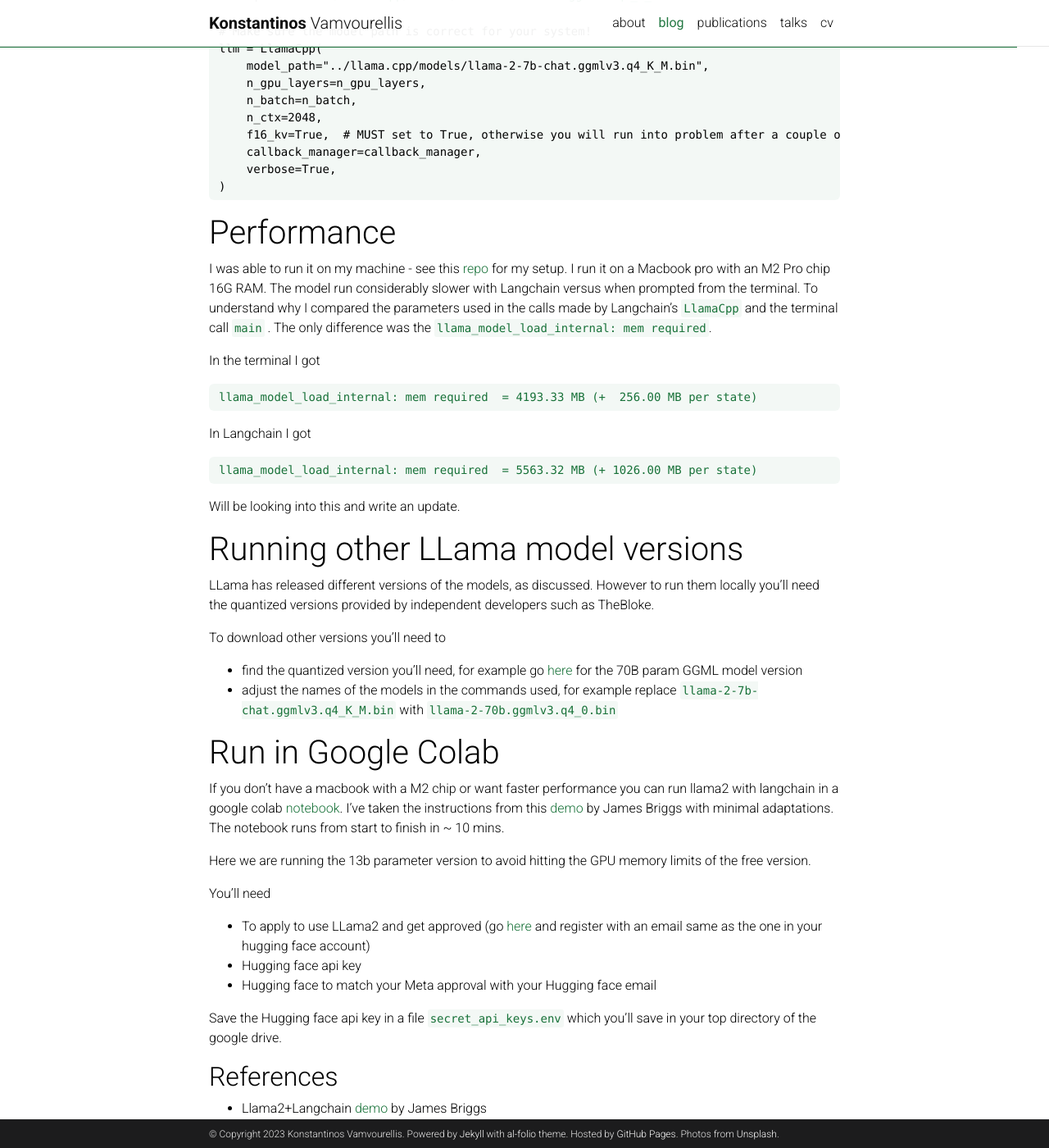
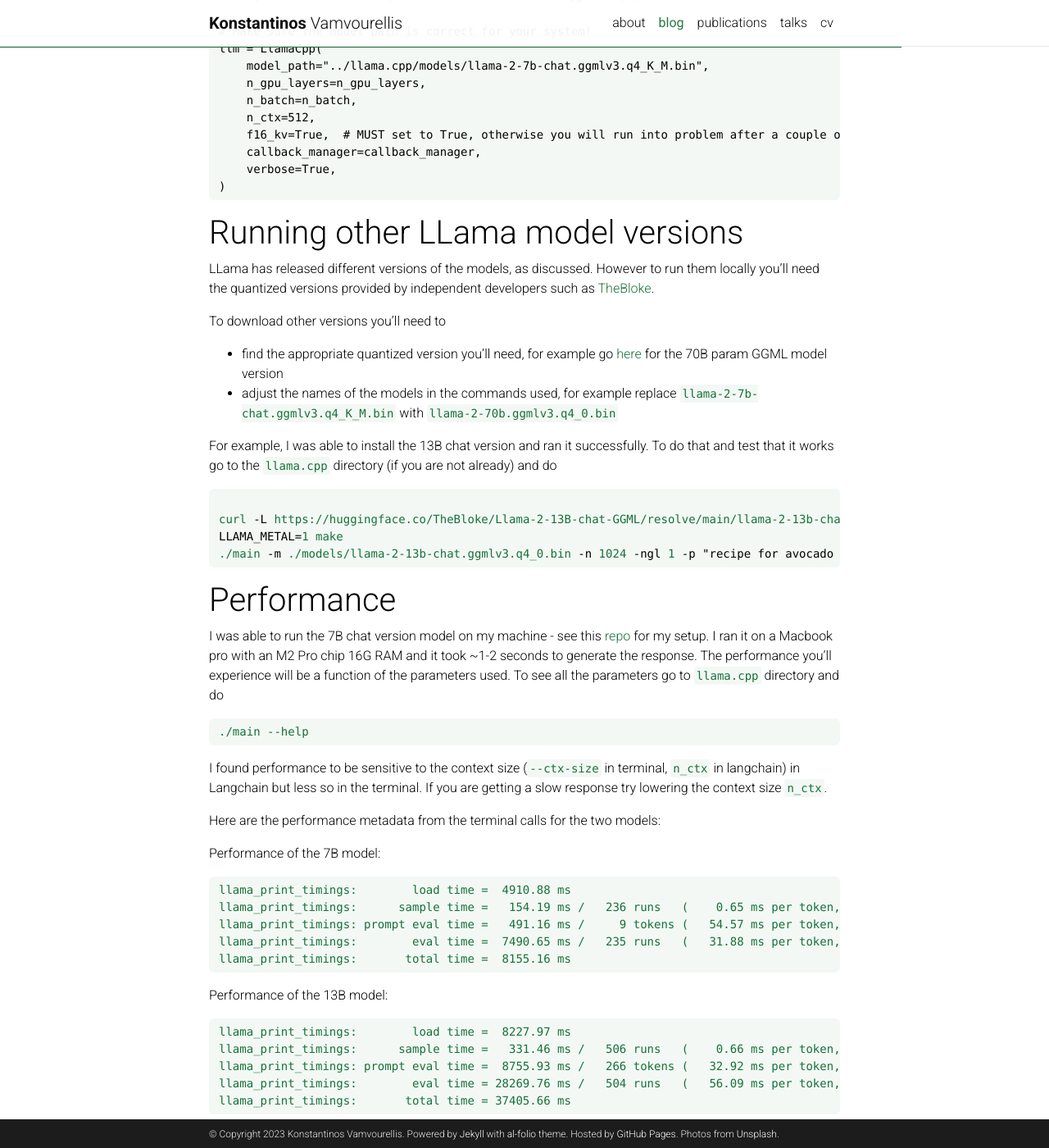
Before and after one commit to bayesways/bayesways.github.io, a Jekyll site: the page built from _posts/2023-07-23-Local LLama2-Langchain on a macbook pro.md, in a window 1280 px wide and 1400 px high, scrolled down 3844 px. Shown: the whole window at 82% size. Built offline with Jekyll 4.4.1, drawn with Linux system fonts in a browser that asks for light colours; comment, search, counter and statistics services are not loaded; a style sheet for code colours, icons or effects is not loaded; some of the changed text lies outside the part shown.

Commit message:
update post with performance data

````diff
--- a/_posts/2023-07-23-Local LLama2-Langchain on a macbook pro.md
+++ b/_posts/2023-07-23-Local LLama2-Langchain on a macbook pro.md
@@ -180,7 +180,7 @@ llm = LlamaCpp(
     model_path="../llama.cpp/models/llama-2-7b-chat.ggmlv3.q4_K_M.bin",
     n_gpu_layers=n_gpu_layers,
     n_batch=n_batch,
-    n_ctx=2048,
+    n_ctx=512,
     f16_kv=True,  # MUST set to True, otherwise you will run into problem after a couple of calls
     callback_manager=callback_manager,
     verbose=True,
@@ -188,35 +188,59 @@ llm = LlamaCpp(
 ```
 
 
-# Performance
-I was able to run it on my machine - see this [repo](https://github.com/bayesways/local_llama2_demo) for my setup.
-I run it on a Macbook pro with an M2 Pro chip 16G RAM. The model run considerably slower with Langchain versus when prompted from the terminal. To understand why I compared the parameters used in the calls made by Langchain's `LlamaCpp` and the terminal call `main` . The only difference was the `llama_model_load_internal: mem required`.
+# Running other LLama model versions
 
-In the terminal I got
-```
-llama_model_load_internal: mem required  = 4193.33 MB (+  256.00 MB per state)
+LLama has released different versions of the models, as discussed. However to run them locally you'll need the quantized versions provided by independent developers such as [TheBloke](https://huggingface.co/TheBloke).
+
+To download other versions you'll need to
+ - find the appropriate quantized version you'll need, for example go [here](https://huggingface.co/TheBloke/Llama-2-70B-GGML) for the 70B param GGML model version
+ - adjust the names of the models in the commands used, for example replace `llama-2-7b-chat.ggmlv3.q4_K_M.bin`  with `llama-2-70b.ggmlv3.q4_0.bin`
+
+For example, I was able to install the 13B chat version and ran it successfully. To do that and test that it works go to the `llama.cpp` directory (if you are not already) and do
+
+```shell
+
+curl -L https://huggingface.co/TheBloke/Llama-2-13B-chat-GGML/resolve/main/llama-2-13b-chat.ggmlv3.q4_0.bin --output ./models/llama-2-13b-chat.ggmlv3.q4_0.bin
+LLAMA_METAL=1 make
+./main -m ./models/llama-2-13b-chat.ggmlv3.q4_0.bin -n 1024 -ngl 1 -p "recipe for avocado toast"
 ```
 
-In Langchain I got
+
+# Performance
+I was able to run the 7B chat version model on my machine - see this [repo](https://github.com/bayesways/local_llama2_demo) for my setup. I ran it on a Macbook pro with an M2 Pro chip 16G RAM and it took ~1-2 seconds to generate the response. The performance you'll experience will be a function of the parameters used. To see all the parameters go to `llama.cpp` directory and do
 ```
-llama_model_load_internal: mem required  = 5563.32 MB (+ 1026.00 MB per state)
+./main --help
 ```
 
-Will be looking into this and write an update.
+I found performance to be sensitive to the context size (`--ctx-size` in terminal, `n_ctx` in langchain) in Langchain but less so in the terminal. If you are getting a slow response try lowering the context size `n_ctx`.
 
-# Running other LLama model versions
+Here are the performance metadata from the terminal calls for the two models:
 
-LLama has released different versions of the models, as discussed. However to run them locally you'll need the quantized versions provided by independent developers such as TheBloke.
+Performance of the 7B model:
+```
+llama_print_timings:        load time =  4910.88 ms
+llama_print_timings:      sample time =   154.19 ms /   236 runs   (    0.65 ms per token,  1530.57 tokens per second)
+llama_print_timings: prompt eval time =   491.16 ms /     9 tokens (   54.57 ms per token,    18.32 tokens per second)
+llama_print_timings:        eval time =  7490.65 ms /   235 runs   (   31.88 ms per token,    31.37 tokens per second)
+llama_print_timings:       total time =  8155.16 ms
+```
 
-To download other versions you'll need to
- - find the quantized version you'll need, for example go [here](https://huggingface.co/TheBloke/Llama-2-70B-GGML) for the 70B param GGML model version
- - adjust the names of the models in the commands used, for example replace `llama-2-7b-chat.ggmlv3.q4_K_M.bin`  with `llama-2-70b.ggmlv3.q4_0.bin`
+
+Performance of the 13B model:
+```
+llama_print_timings:        load time =  8227.97 ms
+llama_print_timings:      sample time =   331.46 ms /   506 runs   (    0.66 ms per token,  1526.60 tokens per second)
+llama_print_timings: prompt eval time =  8755.93 ms /   266 tokens (   32.92 ms per token,    30.38 tokens per second)
+llama_print_timings:        eval time = 28269.76 ms /   504 runs   (   56.09 ms per token,    17.83 tokens per second)
+llama_print_timings:       total time = 37405.66 ms
+```
+
 
 # Run in Google Colab
 
 If you don't have a macbook with a M2 chip or want faster performance you can run llama2 with langchain in a google colab [notebook](https://colab.research.google.com/drive/11o2k1iyDCQvhp2z_0NrTlAfgKy01P60Z?usp=sharing). I've taken the instructions from this [demo](https://twitter.com/jamescalam/status/1682766618831777794?s=61&t=Pw-aY--IwGlNpRBvUW-P9g) by James Briggs with minimal adaptations. The notebook runs from start to finish in ~ 10 mins.
 
-Here we are running the 13b parameter version to avoid hitting the GPU memory limits of the free version.
+Here we are running a more complicated chain but we still use the 13b parameter version to avoid hitting the GPU memory limits of the free version.
 
 You'll need
  - To apply to use LLama2 and get approved (go [here](https://ai.meta.com/resources/models-and-libraries/llama-downloads/) and register with an email same as the one in your hugging face account)
````
